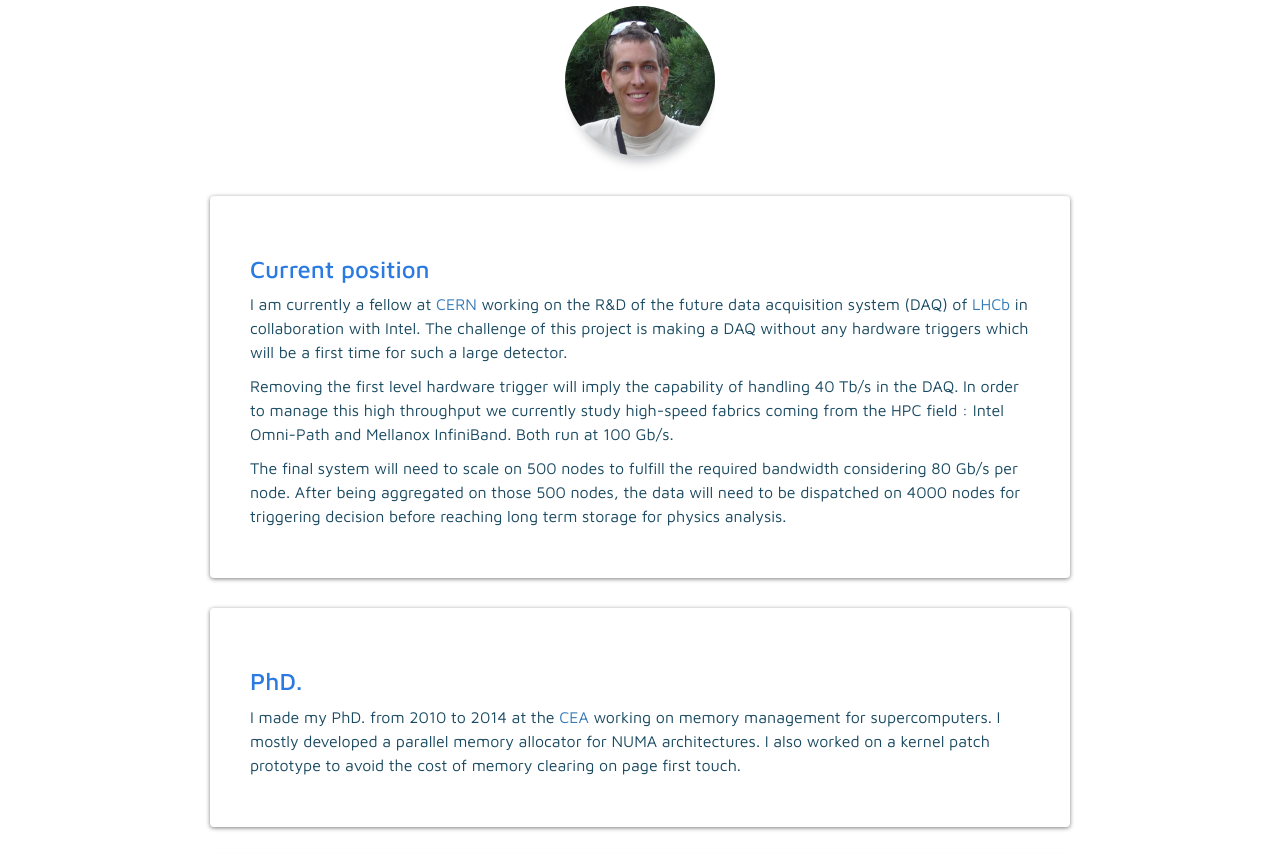
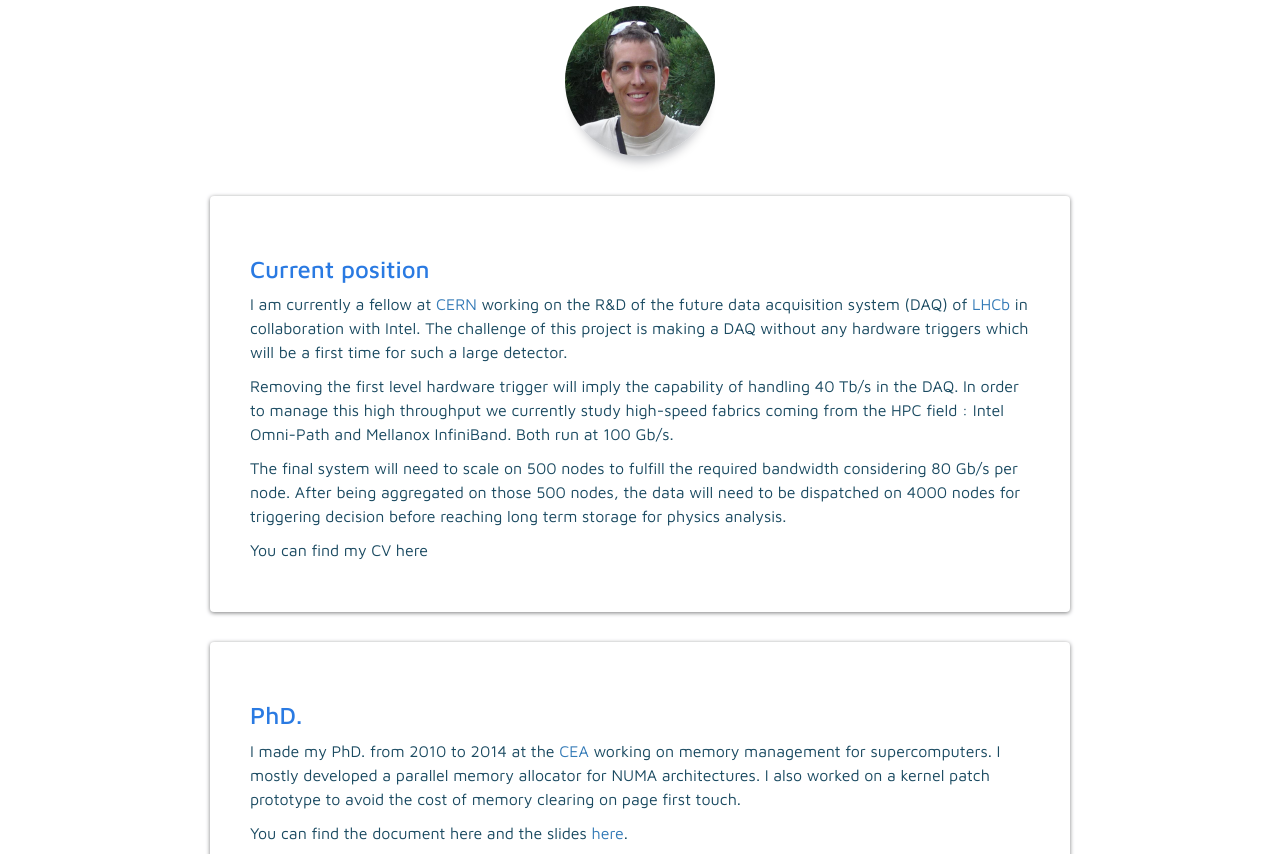
Before and after one commit to svalat/svalat.github.io, a website: page index.html in a window 1280 px wide. Shown: the part 84-938 px from the top of the page. Drawn offline with Linux system fonts and the light colour scheme; a web font is replaced by a local one.

Commit message:
add links

```diff
--- a/index.html
+++ b/index.html
@@ -41,6 +41,7 @@
 			</p>
 			<p>The final system will need to scale on 500 nodes to fulfill the required bandwidth considering 80 Gb/s per node. After being aggregated on those 500 nodes, the data will need to be dispatched on 4000 nodes for triggering decision before reaching long term storage for physics analysis.
 			</p>
+			<p>You can find my CV <href='docs/cv_en.pdf'>here</a></p>
 		</div>
 
 		<div class="note">
@@ -49,6 +50,7 @@
 			I made my PhD. from 2010 to 2014 at the <a href='http://www.cea.fr'>CEA</a> working on memory management for supercomputers.
 			I mostly developed a parallel memory allocator for NUMA architectures. I also worked on a kernel patch prototype to avoid the cost of memory clearing on page first touch.
 			</p>
+			<p>You can find the document <href='https://hal.archives-ouvertes.fr/tel-01253537/file/2014-valat-pdh-theses.pdf'>here</a> and the slides <a href='docs/2014-07-phd-defense.pdf'>here</a>.
 		</div>
 
 		<div class="note">
@@ -84,6 +86,7 @@
 			<p>Mail: sebastien.valat(at)cern.ch</p>
 			<p>LinkedIn: <a href='https://www.linkedin.com/in/sébastien-valat-22318164' target='_blank'>here</a></p>
 			<p>Github: <a href='http://www.github.com/svalat/' target='_blank'>here</a>.</p>
+			<p>Research gate: <a href='https://www.researchgate.net/profile/Sebastien_Valat' target='_blank'>here</a></p>
 		</div>
 
 		<div class='footer'>
```
